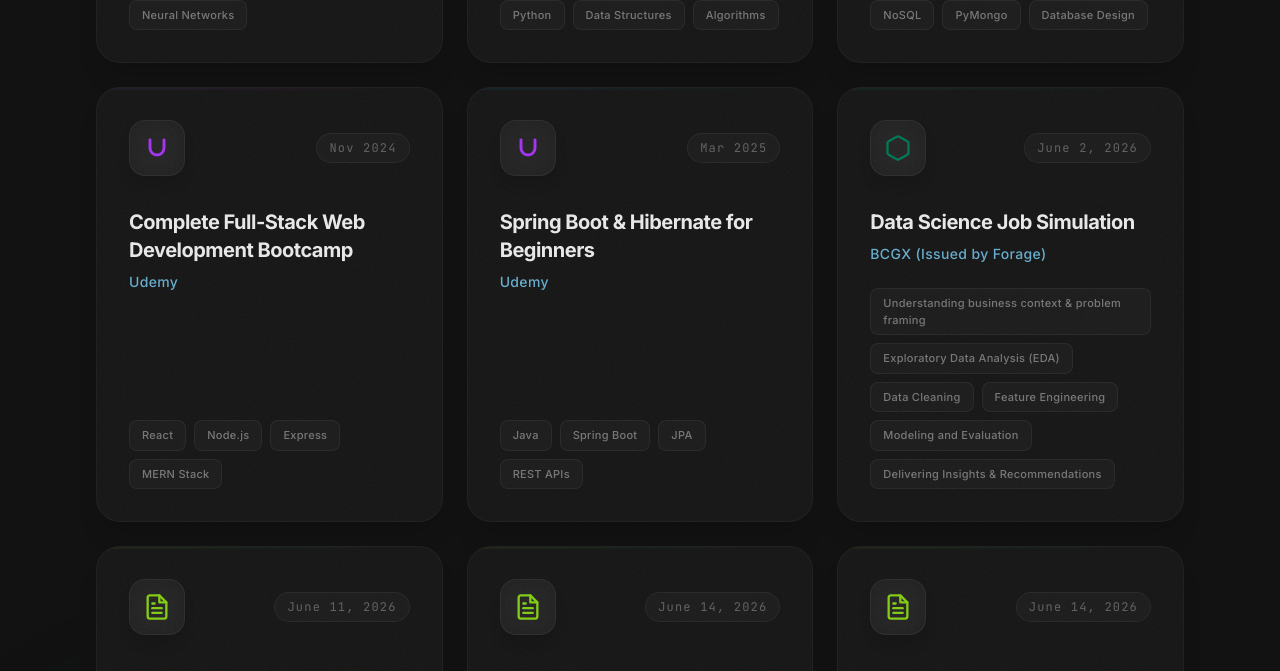
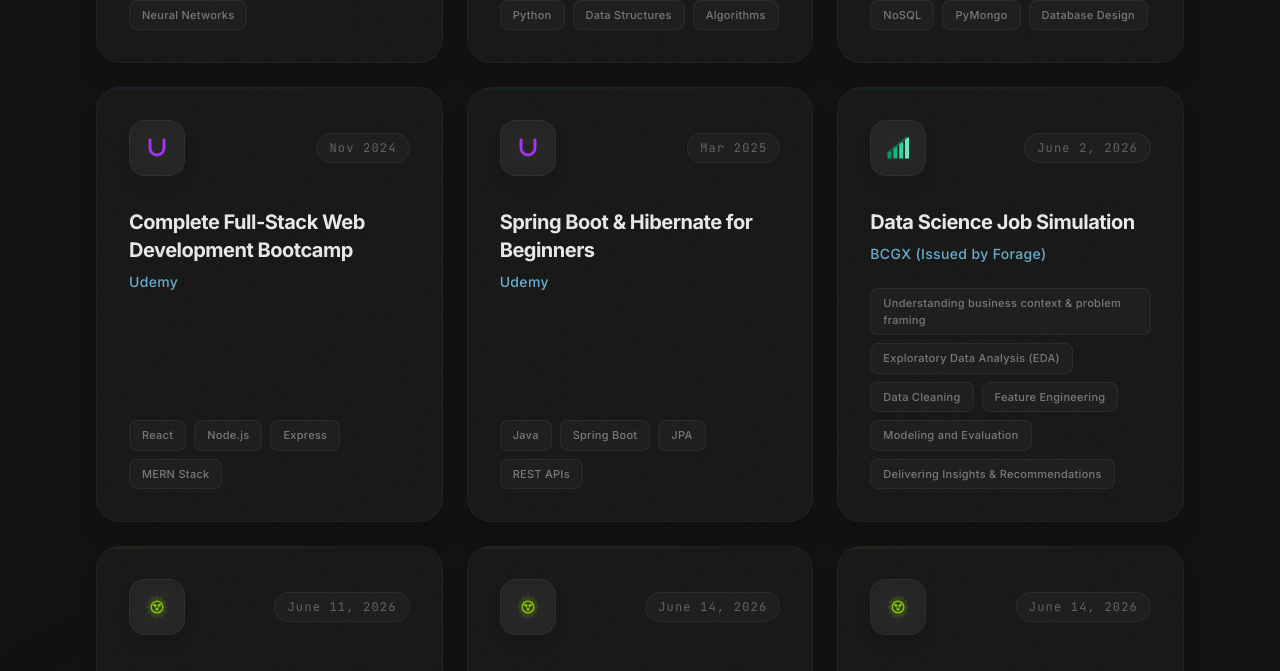
Before and after one commit to shashankbaswa007/portfolio, a Next.js app: page / in a window 1280 px wide. Shown: the part 10100-10771 px from the top of the page. Built offline with nearby package versions, Linux system fonts and the light colour scheme.

Commit message:
feat: replace abstract SVG icons for BCG and certification entries with detailed custom illustrations

```diff
--- a/src/components/Certifications.tsx
+++ b/src/components/Certifications.tsx
@@ -73,18 +73,38 @@
 );
 
 const BCGIcon = () => (
-  <svg viewBox="0 0 24 24" width="28" height="28" fill="none" stroke="#047857" strokeWidth="2" strokeLinecap="round" strokeLinejoin="round">
-    <path d="M21 16V8a2 2 0 0 0-1-1.73l-7-4a2 2 0 0 0-2 0l-7 4A2 2 0 0 0 3 8v8a2 2 0 0 0 1 1.73l7 4a2 2 0 0 0 2 0l7-4A2 2 0 0 0 21 16z"></path>
+  <svg viewBox="0 0 48 48" width="28" height="28" fill="none">
+    {/* Rising bar chart — data science */}
+    <rect x="6"  y="30" width="7" height="12" rx="1.5" fill="#059669" />
+    <rect x="16" y="22" width="7" height="20" rx="1.5" fill="#10B981" />
+    <rect x="26" y="14" width="7" height="28" rx="1.5" fill="#34D399" />
+    <rect x="36" y="6"  width="7" height="36" rx="1.5" fill="#6EE7B7" />
+    {/* Trend line */}
+    <path d="M9.5 30 L19.5 22 L29.5 14 L39.5 6" stroke="#047857" strokeWidth="2.5" strokeLinecap="round" strokeLinejoin="round" />
   </svg>
 );
 
 const ServiceNowIcon = () => (
-  <svg viewBox="0 0 24 24" width="28" height="28" fill="none" stroke="#84CC16" strokeWidth="2" strokeLinecap="round" strokeLinejoin="round">
-    <path d="M14 2H6a2 2 0 0 0-2 2v16a2 2 0 0 0 2 2h12a2 2 0 0 0 2-2V8z"></path>
-    <polyline points="14 2 14 8 20 8"></polyline>
-    <line x1="16" y1="13" x2="8" y2="13"></line>
-    <line x1="16" y1="17" x2="8" y2="17"></line>
-    <polyline points="10 9 9 9 8 9"></polyline>
+  <svg viewBox="0 0 48 48" width="28" height="28" fill="none">
+    {/* Outer gear teeth */}
+    <path
+      d="M24 4 L27.5 8 L33 6.5 L33.5 12.5 L39.5 14 L37.5 19.5 L42 24 L37.5 28.5 L39.5 34 L33.5 35.5 L33 41.5 L27.5 40 L24 44 L20.5 40 L15 41.5 L14.5 35.5 L8.5 34 L10.5 28.5 L6 24 L10.5 19.5 L8.5 14 L14.5 12.5 L15 6.5 L20.5 8Z"
+      fill="#81C506"
+      opacity="0.15"
+      stroke="#81C506"
+      strokeWidth="1.5"
+      strokeLinejoin="round"
+    />
+    {/* Inner circle */}
+    <circle cx="24" cy="24" r="10" stroke="#81C506" strokeWidth="2.5" />
+    {/* Workflow nodes inside */}
+    <circle cx="20" cy="21" r="2.5" fill="#81C506" />
+    <circle cx="28" cy="21" r="2.5" fill="#81C506" />
+    <circle cx="24" cy="28" r="2.5" fill="#81C506" />
+    {/* Connecting lines */}
+    <line x1="22" y1="22" x2="26" y2="22" stroke="#81C506" strokeWidth="1.5" strokeLinecap="round" />
+    <line x1="21" y1="23" x2="23" y2="27" stroke="#81C506" strokeWidth="1.5" strokeLinecap="round" />
+    <line x1="27" y1="23" x2="25" y2="27" stroke="#81C506" strokeWidth="1.5" strokeLinecap="round" />
   </svg>
 );
 
```
